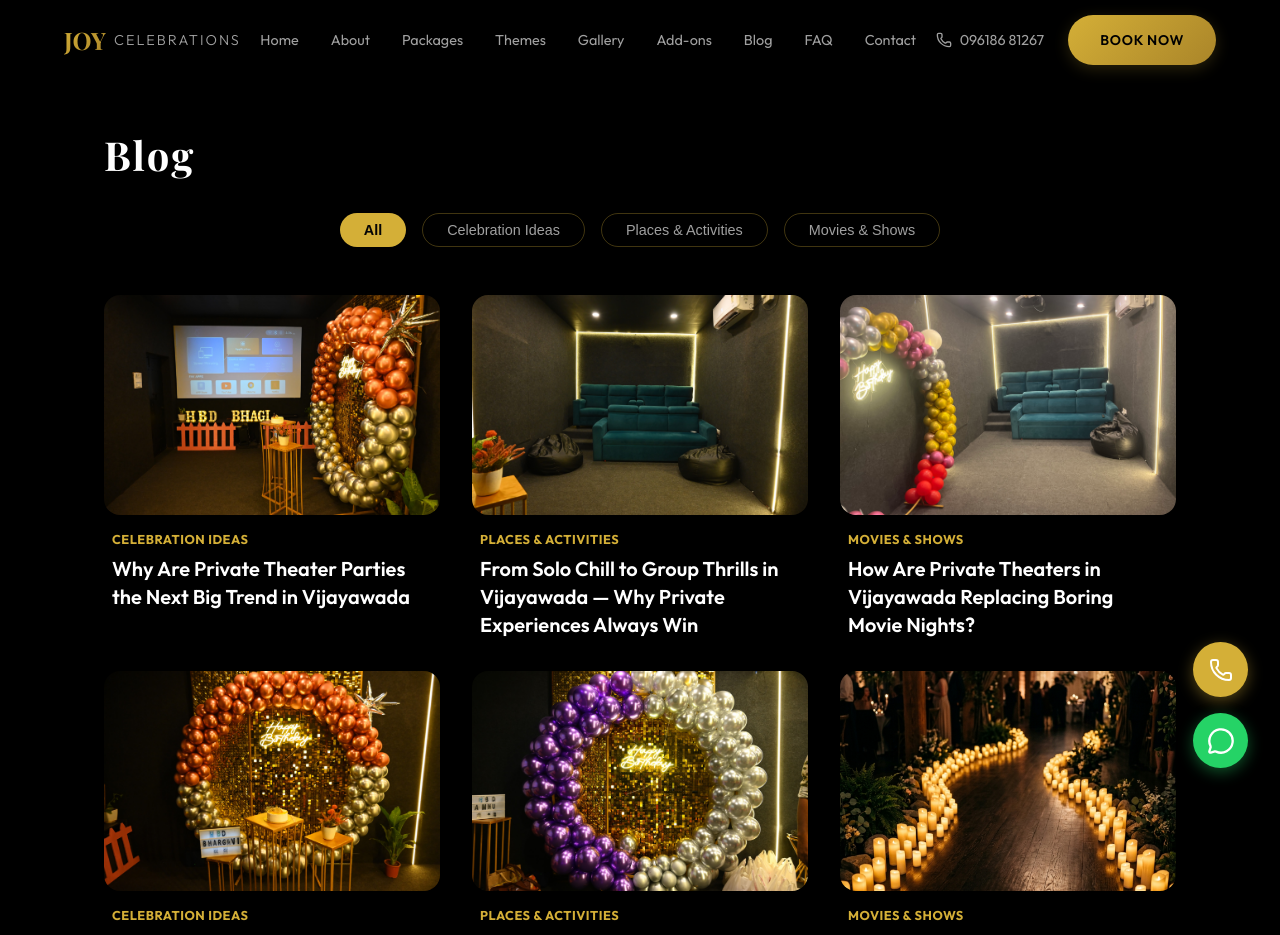
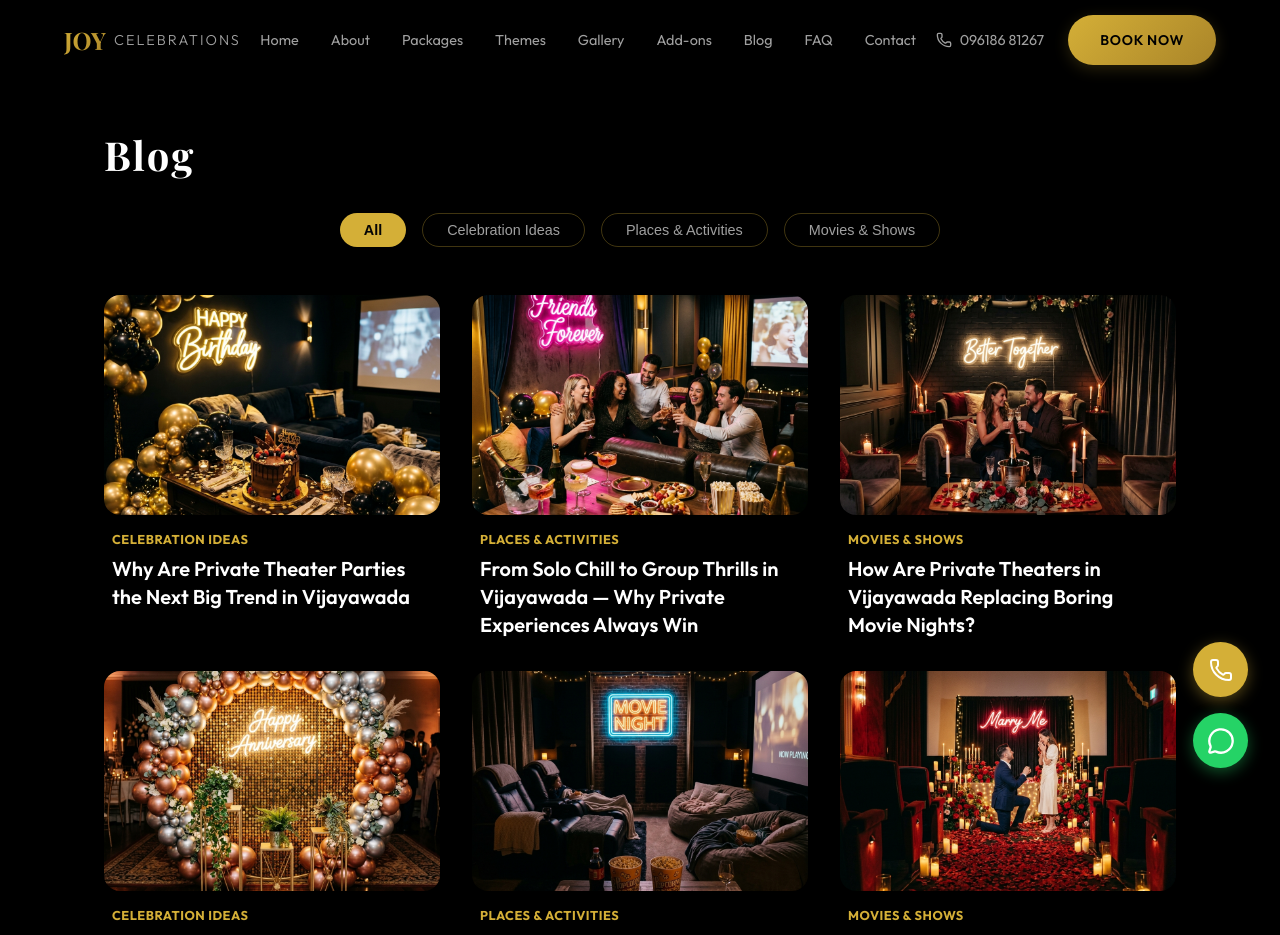
Before and after one commit to geethikaparvatham/Joy_celebrations, a Next.js app: page /blog in a window 1280 px wide. Shown: the top 935 px of the page. Built offline with nearby package versions, Linux system fonts and the light colour scheme.

Commit message:
Update blog post images to use highly relevant thematic images from public/images

```diff
--- a/src/app/blog/page.tsx
+++ b/src/app/blog/page.tsx
@@ -12,37 +12,37 @@ const posts = [
     slug: 'best-birthday-celebration-ideas-vijayawada',
     title: 'Why Are Private Theater Parties the Next Big Trend in Vijayawada',
     category: 'Celebration Ideas',
-    image: '/bg1.jpg'
+    image: '/images/theme_birthday.jpg'
   },
   {
     slug: 'romantic-proposal-decoration-guide',
     title: 'From Solo Chill to Group Thrills in Vijayawada — Why Private Experiences Always Win',
     category: 'Places & Activities',
-    image: '/bg2.jpg'
+    image: '/images/theme_friendship.jpg'
   },
   {
     slug: 'private-theatre-vs-restaurant',
     title: 'How Are Private Theaters in Vijayawada Replacing Boring Movie Nights?',
     category: 'Movies & Shows',
-    image: '/bg3.jpg'
+    image: '/images/theme_couple.jpg'
   },
   {
     slug: 'top-5-anniversary-surprise-ideas',
     title: 'Top 5 Anniversary Surprise Ideas Using a Private Theatre',
     category: 'Celebration Ideas',
-    image: '/gallery5.jpg'
+    image: '/images/theme_anniversary.jpg'
   },
   {
     slug: 'private-theatre-vs-public-cinema',
     title: '5 Reasons Why a Private Theatre is Better Than a Public Cinema',
     category: 'Places & Activities',
-    image: '/gallery6.jpg'
+    image: '/images/theme_movie.jpg'
   },
   {
     slug: 'best-romantic-movies-date-night',
     title: 'Best Movies to Watch for a Romantic Date Night in a Private Theatre',
     category: 'Movies & Shows',
-    image: '/addon_candle_path.jpg'
+    image: '/images/theme_proposal.jpg'
   }
 ];
 
```
